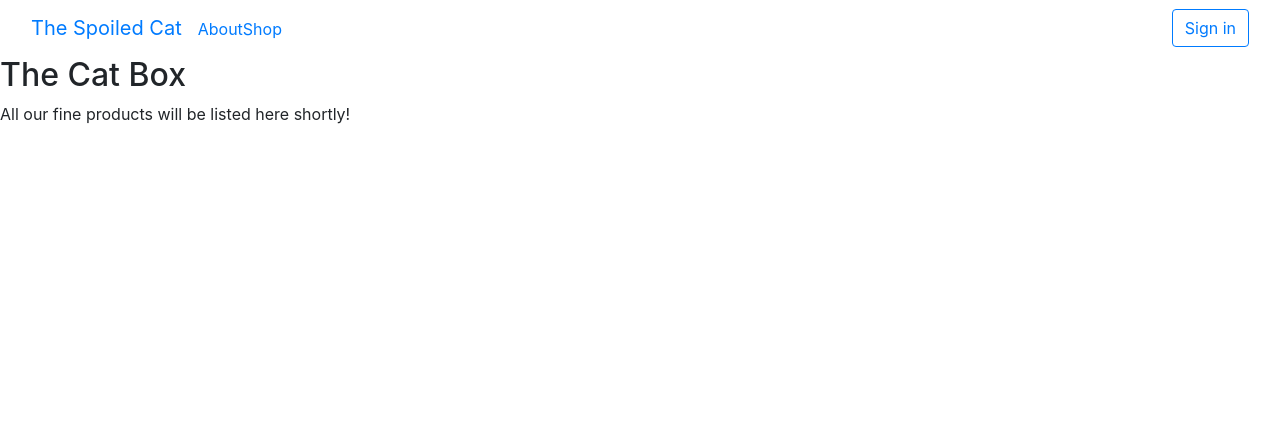
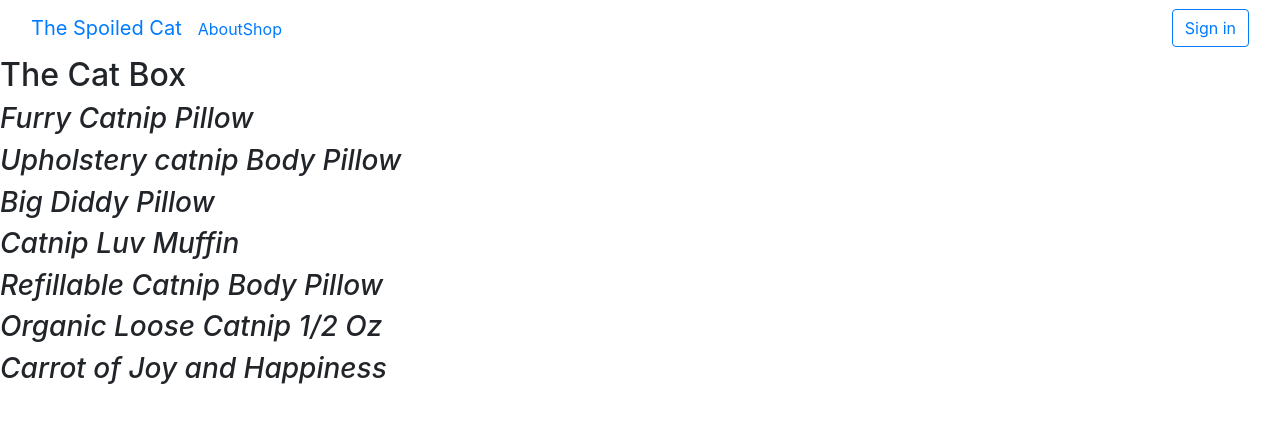
Before and after one commit to devsweeting/mock-site, an Angular app: page /shop in a window 1280 px wide. Shown: the top 422 px of the page. Built offline with nearby package versions, Linux system fonts and the light colour scheme.

Commit message:
display products to shop route

```diff
--- a/src/app/shop/shop.component.html
+++ b/src/app/shop/shop.component.html
@@ -1,3 +1,7 @@
 <h2>The Cat Box</h2>
 
-<p>All our fine products will be listed here shortly!</p>
+<div *ngFor="let product of products" class="panel panel-default">
+  <div class="panel-body">
+    <h3><em>{{product.title}}</em></h3>
+  </div>
+</div>
--- a/src/app/shop/shop.component.ts
+++ b/src/app/shop/shop.component.ts
@@ -8,7 +8,7 @@ import { Product } from '../product.model';
 })
 export class ShopComponent {
 
-  product: Product[] = [
+  products: Product[] = [
     new Product("Furry Catnip Pillow", 9, "Our most popular fabric 12 inches of fun", 1),
     new Product("Upholstery catnip Body Pillow", 9, "This is the fancy version of our Catnip Body Pillow. High-end, tougher materials for cats who are rougher on things.", 2),
     new Product("Big Diddy Pillow", 9, "Our most popular fabric 12 inches of fun", 3),
```
